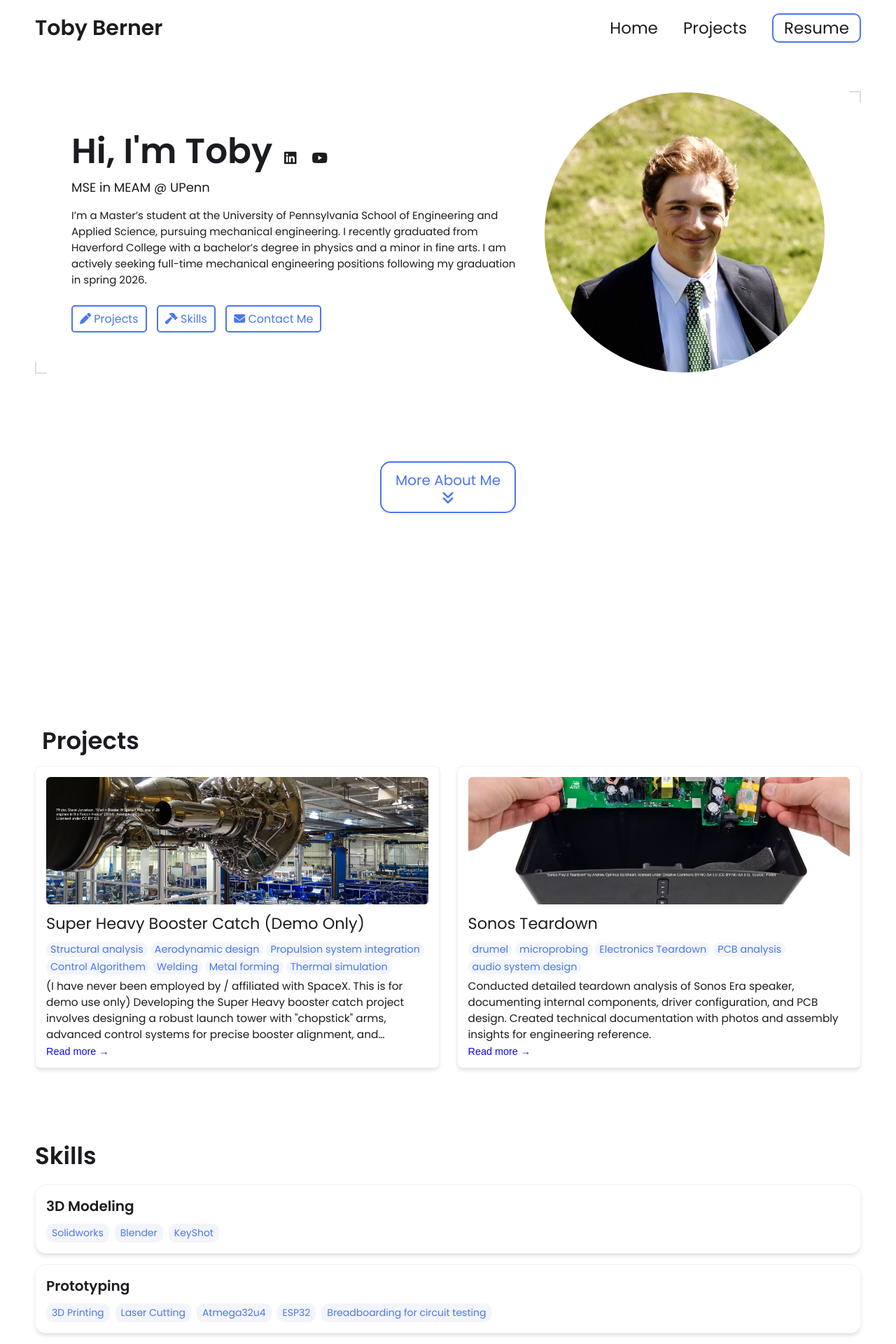
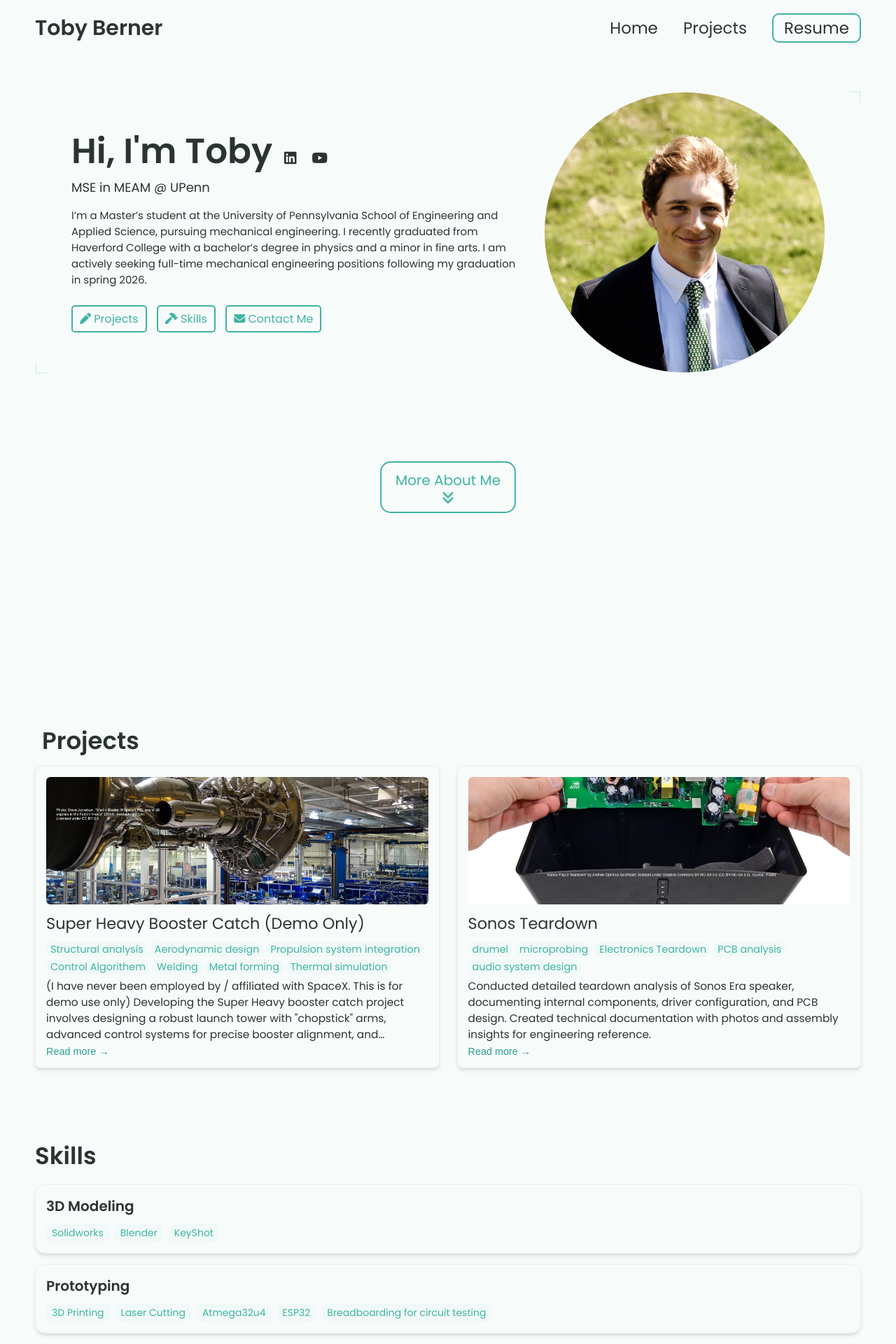
Before and after one commit to tdberner/tdberner.github.io, a Jekyll site: the page built from index.html, in a window 1280 px wide. Shown: the top 1920 px of the page at 70% size. Built offline with Jekyll 4.4.1, drawn with Linux system fonts in a browser that asks for light colours.

Commit message:
Update _config.yml

```diff
--- a/_config.yml
+++ b/_config.yml
@@ -26,7 +26,7 @@
 
 # Link your resume
 # You can place your resume in assets/resume/{resume.pdf or add external link such as pdf saved in google drive
-resume-url: https://drive.google.com/file/d/1EQg9h9-0w1_WWuuCY8vFMSlQGl0tJv8Z/view?usp=sharing # or /assets/resume/resume.pdf
+resume-url: /assets/resume/resume.pdf # or https://drive.google.com/file/d/1EQg9h9-0w1_WWuuCY8vFMSlQGl0tJv8Z/view?usp=sharing
 
 
 # Set up external links - this will show up as small icons next to your name.
@@ -74,18 +74,18 @@
 
 
 # Contact Form Setup. Setup an account and copy over the key. When someone fills out the form, it will be received in your email.
-formspree-key:   https://formspree.io/f/{8-digit key}
+formspree-key:   https://formspree.io/f/mgonklqz
 
 
 
 # Active theme (Updatethis to switch themes). Make sure to keep the indentation the samne.
 colors: # this is the basic theme
-  text: "#1a1c20"
-  border: "#ddd"
-  link: "#4a76ee"
-  highlight: "#0c0cf2"
-  background: "#ffffff"
-  light_background: "#f3f5fb"
+  text: "#2c3333"
+  border: "#e0f2ef"
+  link: "#40b3a2"
+  highlight: "#2a9d8f"
+  background: "#f7fbfa"
+  light_background: "#f0f9f7"
 
 # A few examples.
 basic theme:
```
